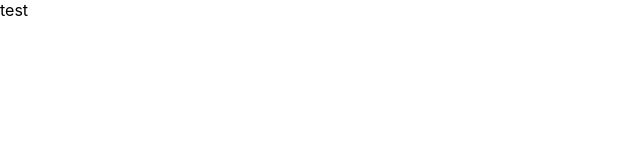
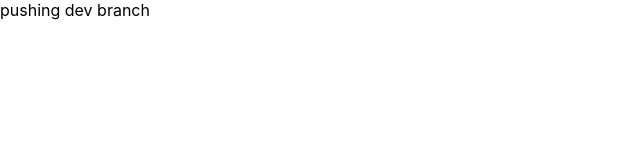
Before and after one commit to kalibir/sunny-side-agency-landing-page, a React (Create React App) app: page / in a window 1280 px wide. Shown: the top 160 px of the page, without its empty margins (0-640 px from the left). Built offline with nearby package versions, Linux system fonts and the light colour scheme.

Commit message:
pushing dev branch

```diff
--- a/src/App.js
+++ b/src/App.js
@@ -1,5 +1,5 @@
 function App() {
-	return <div>test</div>;
+	return <div>pushing dev branch</div>;
 }
 
 export default App;
```
